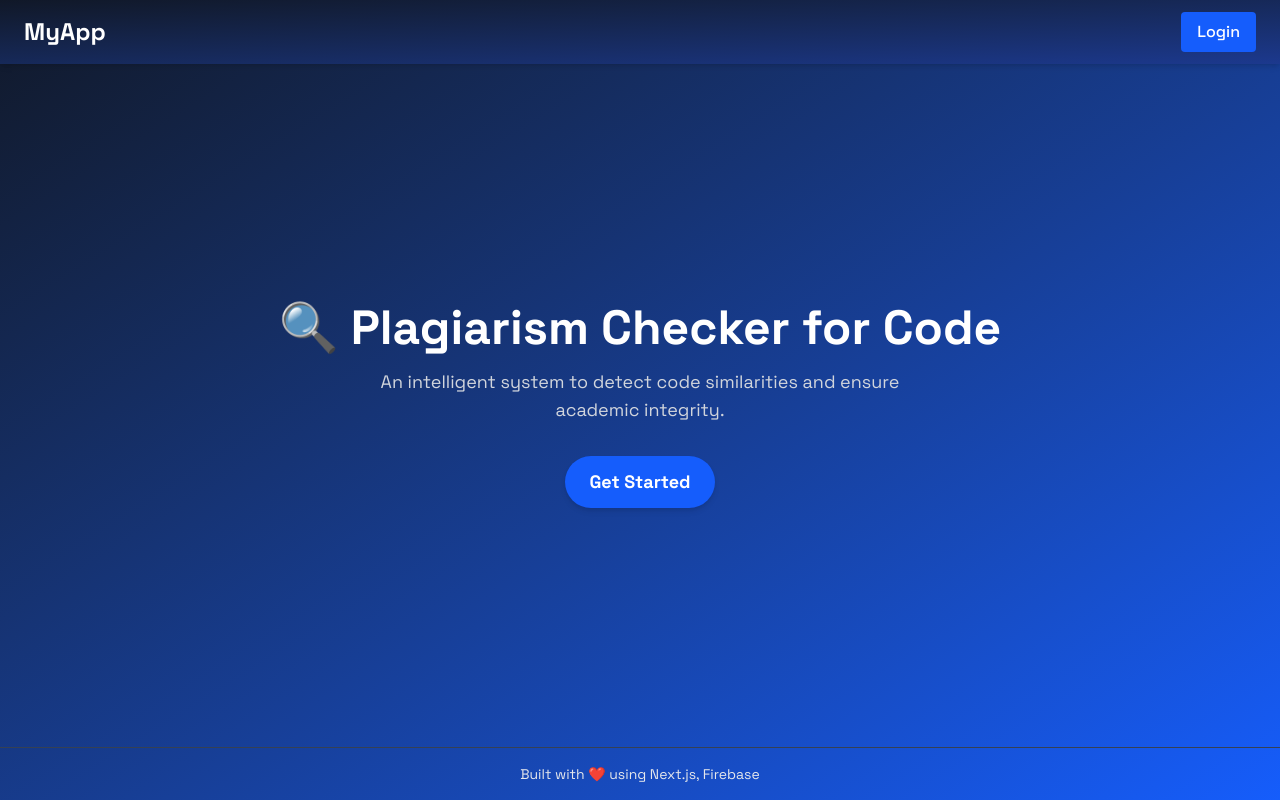
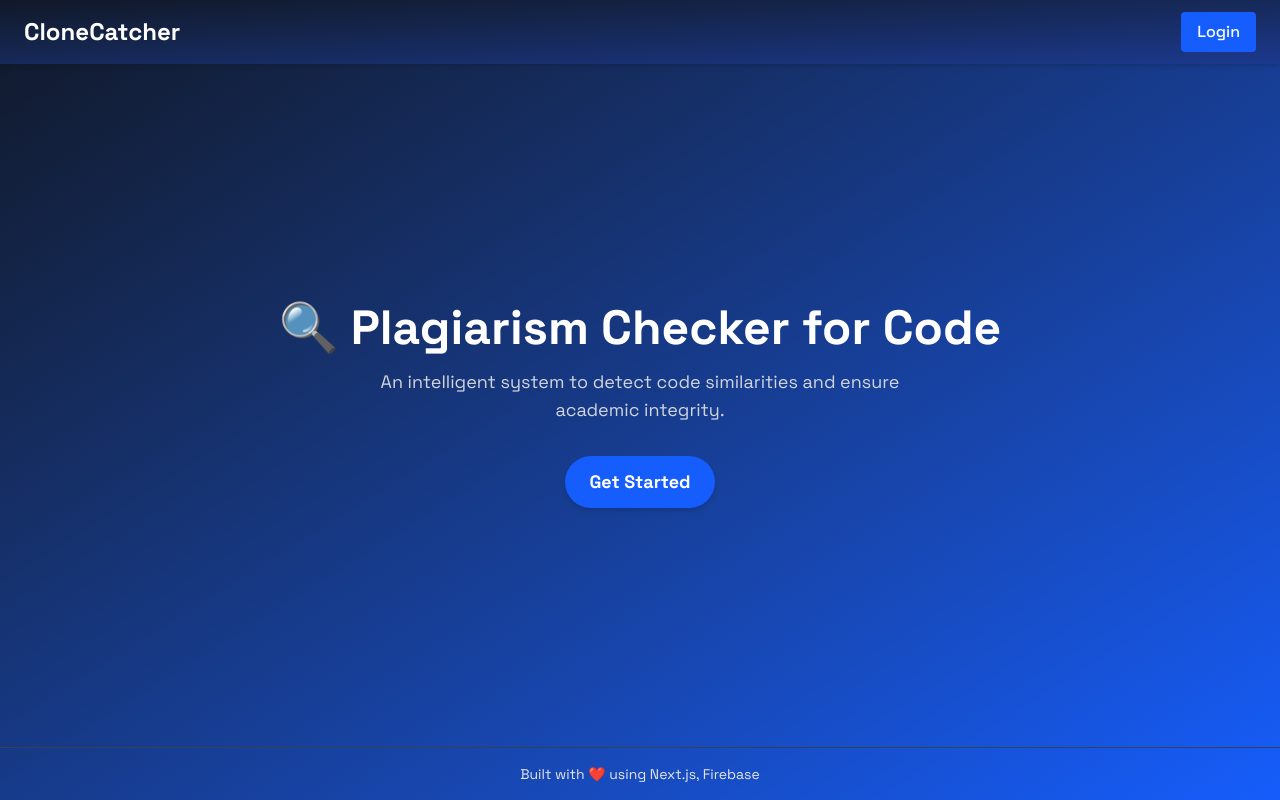
Before and after one commit to SaiHarsha9992/Plagarism-Check, a Next.js app: page / in a window 1280 px wide. Built offline with nearby package versions, Linux system fonts and the light colour scheme; no server answers.

Commit message:
UI_Update_1

```diff
--- a/app/admin/dashboard/page.jsx
+++ b/app/admin/dashboard/page.jsx
@@ -66,11 +66,10 @@ export default function AdminDashboard() {
       toast.success(`Plagiarism detected for ${matching.length} user(s)`);
     }
 
-    setPlagiarisedList(matching); // 🔥 Save the results
+    setPlagiarisedList(matching);
 
-    // Send emails to each user
     matching.forEach(async (entry) => {
-  const count = entry.plagiarisedWith.length - 1; // exclude the person themself
+  const count = entry.plagiarisedWith.length - 1;
   await fetch('/api/send-email', {
     method: 'POST',
     headers: { 'Content-Type': 'application/json' },
--- a/app/components/NavBar.jsx
+++ b/app/components/NavBar.jsx
@@ -44,7 +44,7 @@ export default function Navbar() {
                 className="text-2xl font-bold cursor-pointer"
                 onClick={() => router.push('/')}
             >
-                MyApp
+                CloneCatcher
             </h1>
 
             {!user ? (
```
